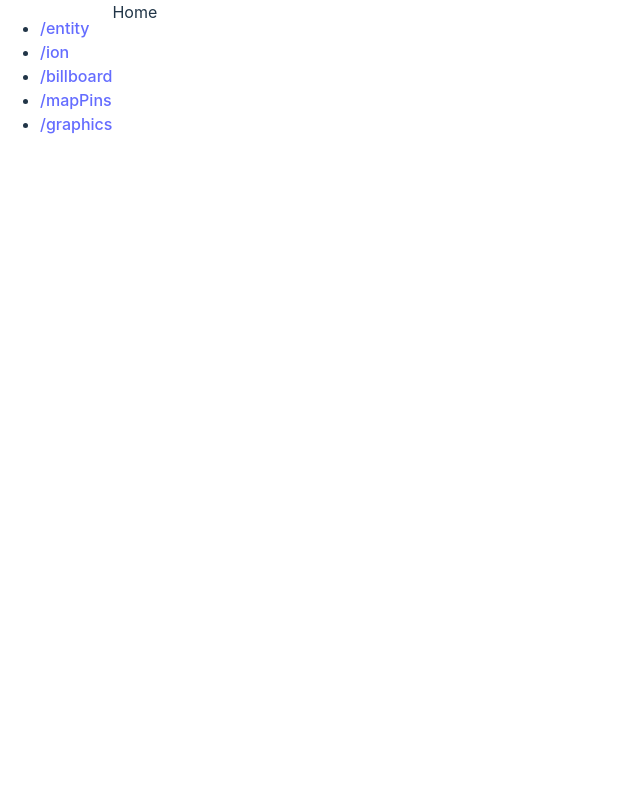
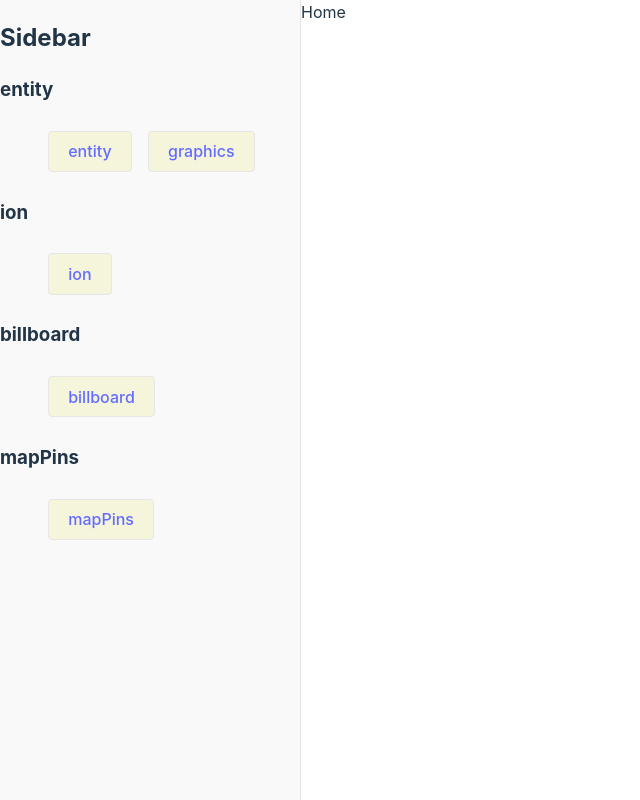
Before and after one commit to Mangb0/react-cesium, a React (Vite) app: page / in a window 1280 px wide. Shown: the whole page, without its empty margins (0-640 px from the left). Built offline with nearby package versions, Linux system fonts and the light colour scheme.

Commit message:
Fix Sidebar(Design & Setting)

```diff
--- a/src/App.css
+++ b/src/App.css
@@ -6,3 +6,21 @@
 .viewer-container {
   flex: 1;
 }
+
+.sidebar {
+  width: 300px;
+  height: 100%;
+  background-color: #f9f9f9;
+  border-right: 1px solid #e6e6e6;
+}
+
+.btn {
+  background-color: beige;
+  border: 1px solid #e6e6e6;
+  border-radius: 4px;
+  margin: 0.5em;
+}
+
+.active {
+  background-color: skyblue;
+}
--- a/src/App.jsx
+++ b/src/App.jsx
@@ -1,24 +1,11 @@
-import { Link, useLocation } from "react-router-dom";
-import ResiumView from "./pages/ResiumView";
+import ResiumView from "./components/ResiumView";
+import Sidebar from "./components/Sidebar";
 import "./App.css";
 
 function App() {
-  const pageArray = ["/entity", "/ion", "/billboard", "/mapPins", "/graphics"];
-  const location = useLocation();
   return (
     <div className="app-container">
-      <ul>
-        {pageArray.map((item, index) => {
-          return (
-            <li
-              key={index}
-              className={location.pathname === item ? "active" : ""}
-            >
-              <Link to={item}>{item}</Link>
-            </li>
-          );
-        })}
-      </ul>
+      <Sidebar />
       <ResiumView />
     </div>
   );
--- a/src/pages/ResiumView.jsx
+++ b/src/components/ResiumView.jsx
@@ -1,10 +1,11 @@
 import { Route, Routes } from "react-router-dom";
-import EntityPreview from "./EntityPreview";
-import Home from "./Home";
-import IonResourcePreview from "./IonResourcePreview.jsx";
-import BillboardPreview from "./BillboardPreview";
-import MapPinsPreview from "./MapPinsPreview";
-import EntityGraphics from "./EntityGraphics";
+import EntityPreview from "../pages/EntityPreview";
+import Home from "../pages/Home";
+import IonResourcePreview from "../pages/IonResourcePreview.jsx";
+import BillboardPreview from "../pages/BillboardPreview";
+import MapPinsPreview from "../pages/MapPinsPreview";
+import EntityGraphics from "../pages/EntityGraphics";
+import NotFound from "../pages/NotFound";
 
 function ResiumView() {
   return (
@@ -16,6 +17,7 @@ function ResiumView() {
         <Route path="/billboard" element={<BillboardPreview />} />
         <Route path="/mapPins" element={<MapPinsPreview />} />
         <Route path="/graphics" element={<EntityGraphics />} />
+        <Route path="*" element={<NotFound />}></Route>
       </Routes>
     </>
   );
--- a/src/components/Sidebar.jsx
+++ b/src/components/Sidebar.jsx
@@ -1,24 +1,35 @@
 import { Link, useLocation } from "react-router-dom";
 
 const Sidebar = () => {
-  const pages = ["/", "/entity", "/ion", "/billboard"];
+  const pageObj = {
+    entity: ["/entity", "/graphics"],
+    ion: ["/ion"],
+    billboard: ["/billboard"],
+    mapPins: ["/mapPins"],
+  };
   const location = useLocation();
 
   return (
     <div className="sidebar">
-      <h3>Sidebar</h3>
-      <ul>
-        {pages.map((item, index) => {
-          return (
-            <li
-              key={index}
-              className={location.pathname === item ? "active" : ""}
-            >
-              <Link to={item}>{item}</Link>
-            </li>
-          );
-        })}
-      </ul>
+      <h2>Sidebar</h2>
+      {Object.keys(pageObj).map((key) => (
+        <div key={key}>
+          <h3>{key}</h3>
+          <ul>
+            {pageObj[key].map((page, index) => (
+              <button
+                key={index}
+                className={[
+                  "btn",
+                  location.pathname === page ? "active" : "",
+                ].join(" ")}
+              >
+                <Link to={page}>{[...page].splice(1, page.length - 1)}</Link>
+              </button>
+            ))}
+          </ul>
+        </div>
+      ))}
     </div>
   );
 };
--- /dev/null
+++ b/src/pages/NotFound.jsx
@@ -0,0 +1,10 @@
+const NotFound = () => {
+  return (
+    <div>
+      <h1>404</h1>
+      <p>Page not found.</p>
+    </div>
+  );
+};
+
+export default NotFound;
```
